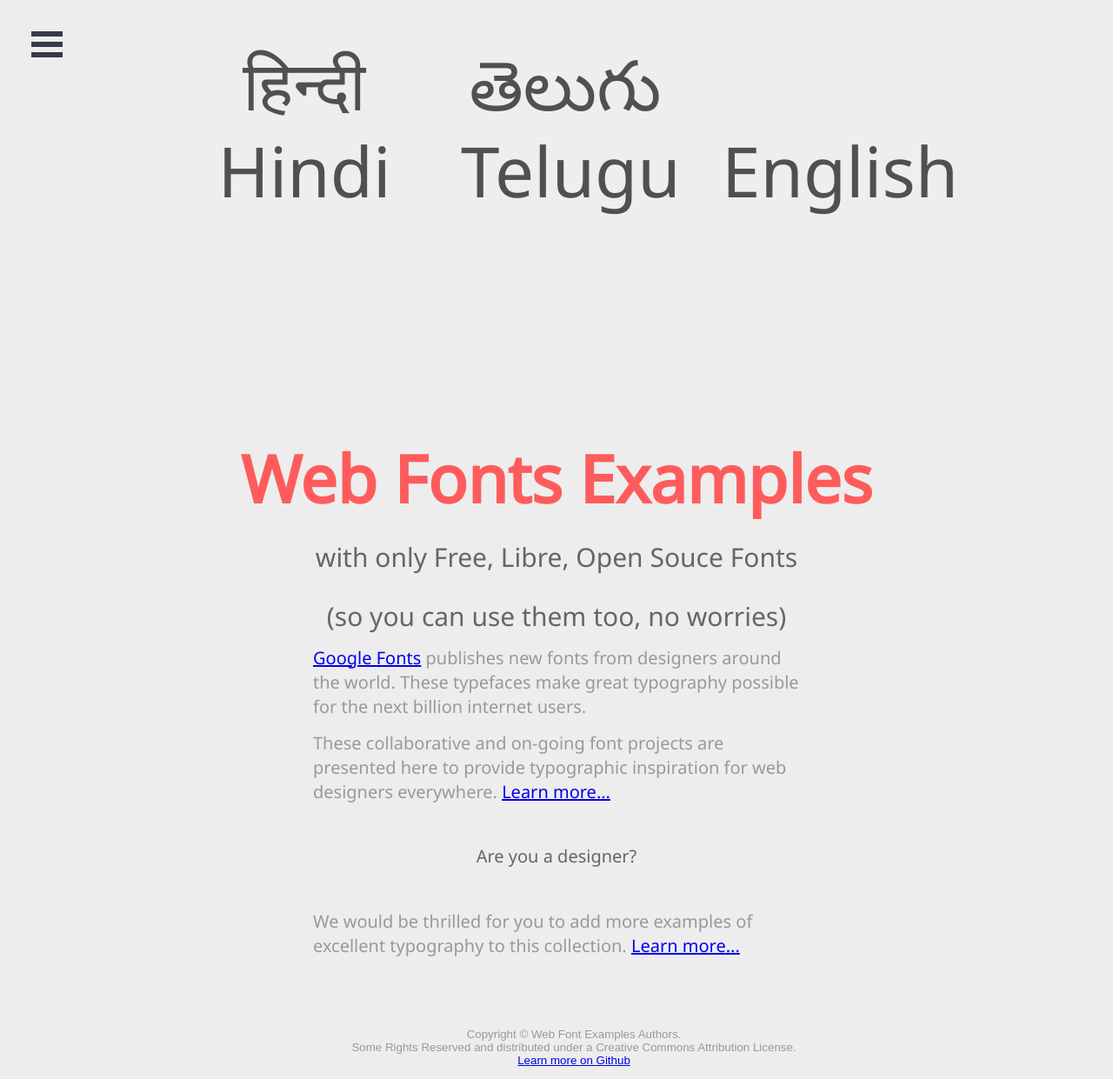
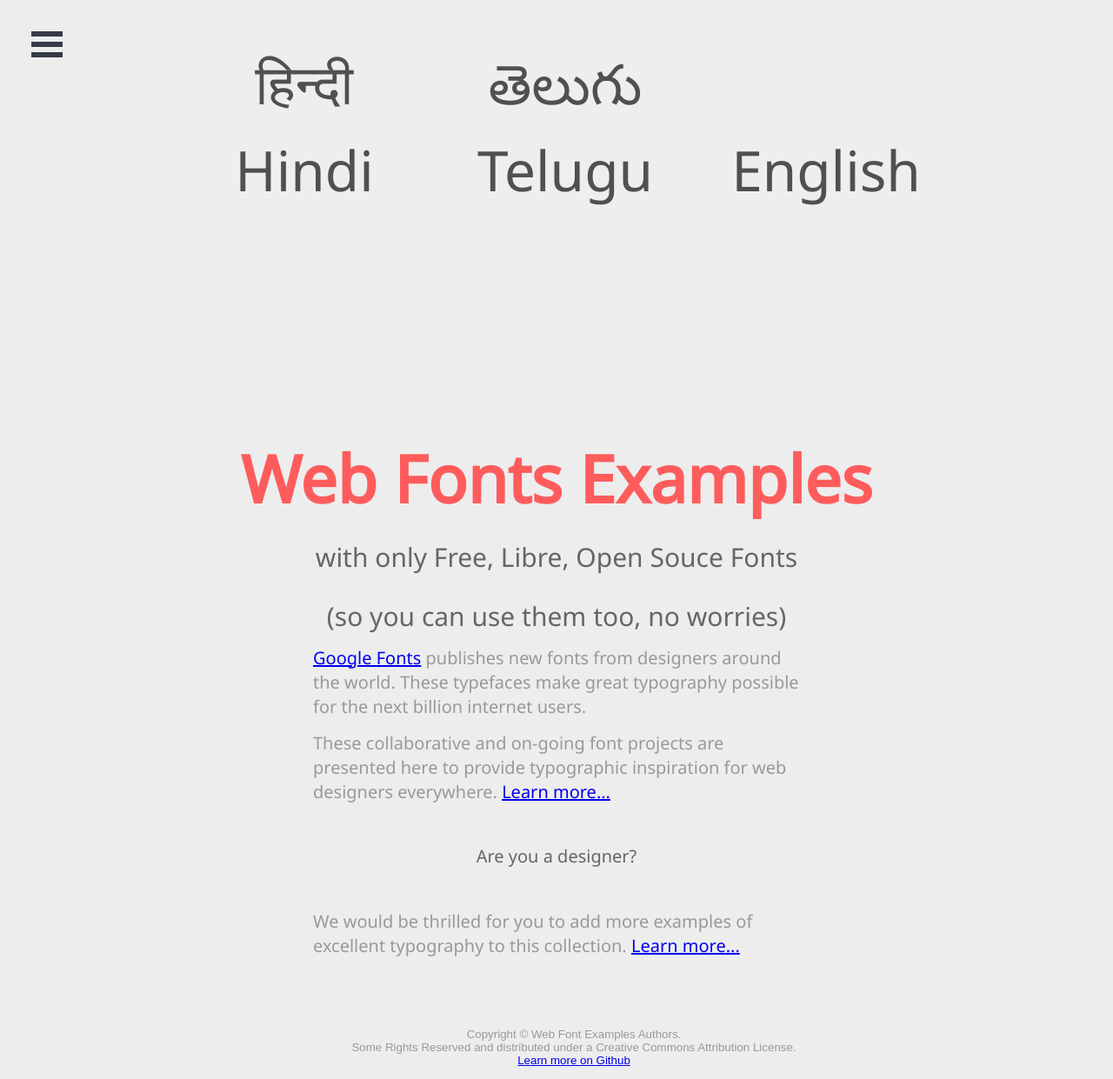
Before and after one commit to davelab6/librefonts.com, a Jekyll site: the page built from index.html, in a window 1280 px wide. Shown: the whole page at 87% size. Built offline with Jekyll 4.4.1, drawn with Linux system fonts in a browser that asks for light colours; nearby versions of some CDN libraries; some web fonts are replaced.

Commit message:
butn fix

```diff
--- a/css/site.css
+++ b/css/site.css
@@ -254,7 +254,7 @@ margin-bottom: 100px;
 color: #515050;
 background: #eee;
 text-decoration: none;
-font-size: 5em;
+font-size: 4em;
 color: #515050;
 background: #eee;
 text-decoration: none;
```
